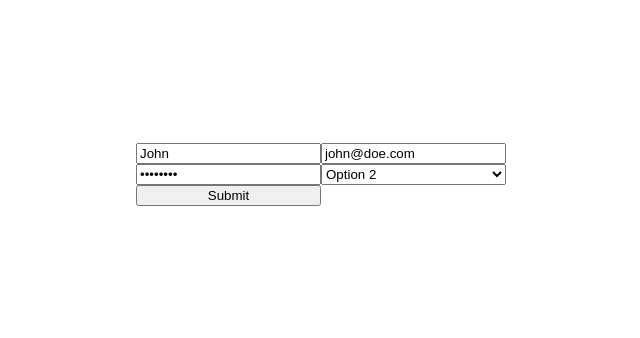
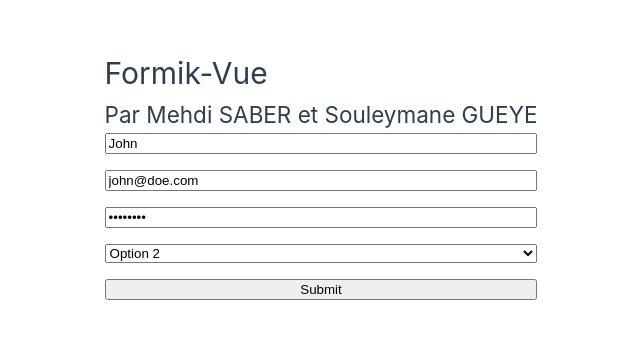
Before and after one commit to di-meh/formik-vue, a Vue app: page / in a window 1280 px wide. Shown: the part 226-564 px from the top of the page, without its empty margins (319-959 px from the left). Built offline with nearby package versions, Linux system fonts and the light colour scheme.

Commit message:
Fix everything

```diff
--- a/src/App.vue
+++ b/src/App.vue
@@ -1,7 +1,7 @@
 <script setup>
 import Field from "./components/Field.vue";
 import Formik from "./components/Formik.vue";
-import { ref } from "vue";
+import {toRaw} from "vue";
 
 const options = [
   { value: "1", label: "Option 1" },
@@ -14,35 +14,41 @@ const initialValues = {
   password: "password",
   test3: 2
 };
-const isSubmit = ref(false);
-const submit = (values) => {
-  console.log(values);
+
+const onSubmit = (values, { setSubmitting, resetValues }) => {
+  setTimeout(() => {
+    setSubmitting(false);
+    console.log(toRaw(values.value), "onSubmit");
+    resetValues();
+  }, 1000);
 };
 const validate = (values) => {
-  const errors = {};
+  const errors = [];
   if (!values.email) {
-    errors.email = "Required";
+    errors.push("Email is required");
   } else if (!/\S+@\S+\.\S+/.test(values.email)) {
-    errors.email = "Invalid email address";
+    errors.push("Email is invalid");
   }
+  // Mettez tout ce que vous voulez comme condition de validation ici
+
   return errors;
 };
-const handleSubmit = (event) => {
-  event.preventDefault();
-  isSubmit.value = true;
-}
+
 </script>
 
 <template>
-  <Formik :initial-values="initialValues" :on-submit="submit" :is-submit="isSubmit" :validate="validate" @submitted="isSubmit = false">
+  <h1>Formik-Vue</h1>
+  <h2>Par Mehdi SABER et Souleymane GUEYE</h2>
+  <Formik :initial-values="initialValues" :on-submit="onSubmit" :validate="validate">
     <Field name="name" as="input" type="text" />
     <Field name="email" as="input" type="email" />
     <Field name="password" as="input" type="password" />
     <Field name="test3" as="select">
       <option v-for="option in options" :value="option.value">{{ option.label }}</option>
     </Field>
+    <button type="submit">Submit</button>
   </Formik>
-  <button type="submit" @click="handleSubmit">Submit</button>
+
 </template>
 
 <style>
--- a/src/assets/main.css
+++ b/src/assets/main.css
@@ -8,28 +8,10 @@
   font-weight: normal;
 }
 
-a,
-.green {
-  text-decoration: none;
-  color: hsla(160, 100%, 37%, 1);
-  transition: 0.4s;
-}
-
-@media (hover: hover) {
-  a:hover {
-    background-color: hsla(160, 100%, 37%, 0.2);
-  }
-}
 
 @media (min-width: 1024px) {
   body {
     display: flex;
     place-items: center;
   }
-
-  #app {
-    display: grid;
-    grid-template-columns: 1fr 1fr;
-    padding: 0 2rem;
-  }
 }
--- a/src/components/Field.vue
+++ b/src/components/Field.vue
@@ -8,7 +8,7 @@
 </template>
 
 <script setup>
-import {ref, onBeforeMount, inject, reactive} from "vue";
+import {ref, onBeforeMount, inject, reactive, watch} from "vue";
 import inputTypes from "@/utils/inputTypes.js";
 const props = defineProps({
   as: {
@@ -33,21 +33,21 @@ const props = defineProps({
       return inputTypes.includes(value)
     }
   },
-  options: {
-    type: Array,
-    required: false,
-    default: null
-  }
 });
 
 const fieldValue = ref("");
+const updateValue = inject("updateValue");
 onBeforeMount(() => {
-  console.log("Field mounted");
-  const initialValues = inject('formValues')
+  const initialValues = inject('initialValues')
   if (initialValues && initialValues[props.name]) {
     fieldValue.value = initialValues[props.name]
   }
 })
 
+watch(fieldValue, (value) => {
+  updateValue(props.name, value);
+})
+
+
 </script>
 <style scoped></style>
--- a/src/components/Formik.vue
+++ b/src/components/Formik.vue
@@ -1,7 +1,5 @@
 <script setup>
-import { provide, onUpdated } from "vue";
-const emit = defineEmits(['submitted']);
-
+import {provide, ref, reactive, toRaw} from "vue";
 const props = defineProps({
   validate: {
     type: Function,
@@ -14,28 +12,56 @@ const props = defineProps({
   onSubmit: {
     type: Function,
     required: true,
-  },
-  isSubmit: {
-    type: Boolean,
-    required: false,
   }
 });
 
-provide("formValues", props.initialValues);
-onUpdated(() => {
-  console.log("Formik updated");
-  if (props.isSubmit) {
-    const errors = props.validate(props.initialValues);
-    if (Object.keys(errors).length === 0) {
-        props.onSubmit(props.initialValues);
-        emit('submitted');
-    }else{
-        console.log(errors, "errors");
-    }
+const isSubmitting = ref(false);
+const errors = reactive([]);
+const values = ref(props.initialValues);
+
+const setSubmitting = (value) => isSubmitting.value = value;
+const resetValues = () => values.value = props.initialValues;
+const handleSubmit = () => {
+  isSubmitting.value = true;
+  if (props.validate) {
+    Object.assign(errors, props.validate(values.value));
   }
-});
+
+  if (Object.keys(toRaw(errors)).length === 0) {
+    props.onSubmit(values, {setSubmitting, resetValues});
+  }
+  else {
+    isSubmitting.value = false;
+    toRaw(errors).forEach((error) => console.error(error));
+  }
+  console.log(toRaw(values.value), "handleSubmit");
+}
+const updateValue = (name, value) => {
+  values.value[name] = value;
+}
+
+provide("initialValues", props.initialValues);
+provide("updateValue", updateValue);
+provide("setSubmitting", setSubmitting);
+
+// onUpdated(handleSubmit);
 </script>
 
 <template>
-  <slot></slot>
+  <template v-if="!isSubmitting">
+    <form @submit.prevent="handleSubmit">
+      <slot></slot>
+    </form>
+  </template>
+  <template v-else>
+    <p>Submitting...</p>
+  </template>
 </template>
+
+<style scoped>
+  form {
+    display: flex;
+    flex-direction: column;
+    gap: 1rem;
+  }
+</style>
```
